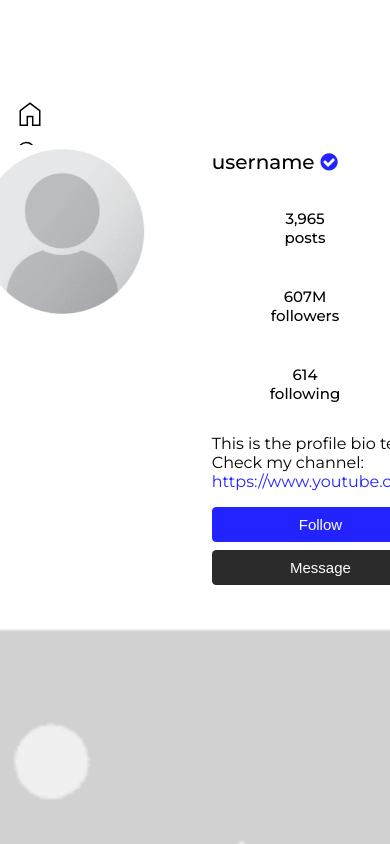
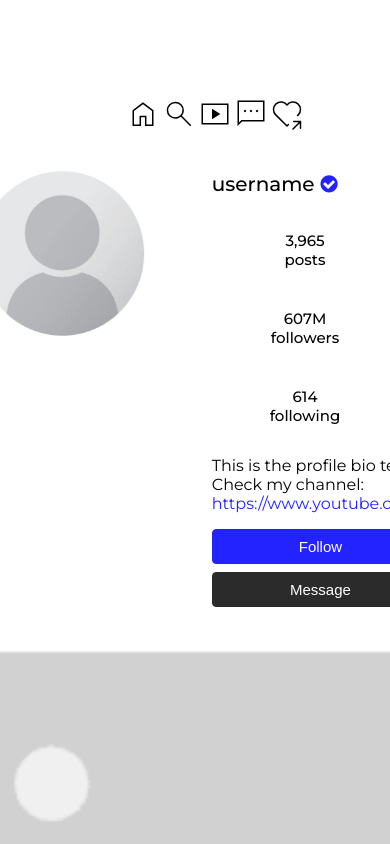
Before and after one commit to tetianarusetska/CSS-Wochenprojekt-2, a plain HTML site: page index.html in a window 390 px wide. Shown: the top 844 px of the page. Drawn offline with Linux system fonts and the light colour scheme.

Commit message:
Update style.css

```diff
--- a/style.css
+++ b/style.css
@@ -230,10 +230,12 @@ ul li a {
         grid-template-columns: 1fr;
     }
     .topbar {
-        display: flex;
+        display: initial;
     }
     .topbarItems {
-         display: initial;
+         display: flex;
+        flex-direction: row;
+        justify-content: center;
     }
 
     .sidebar {
```
